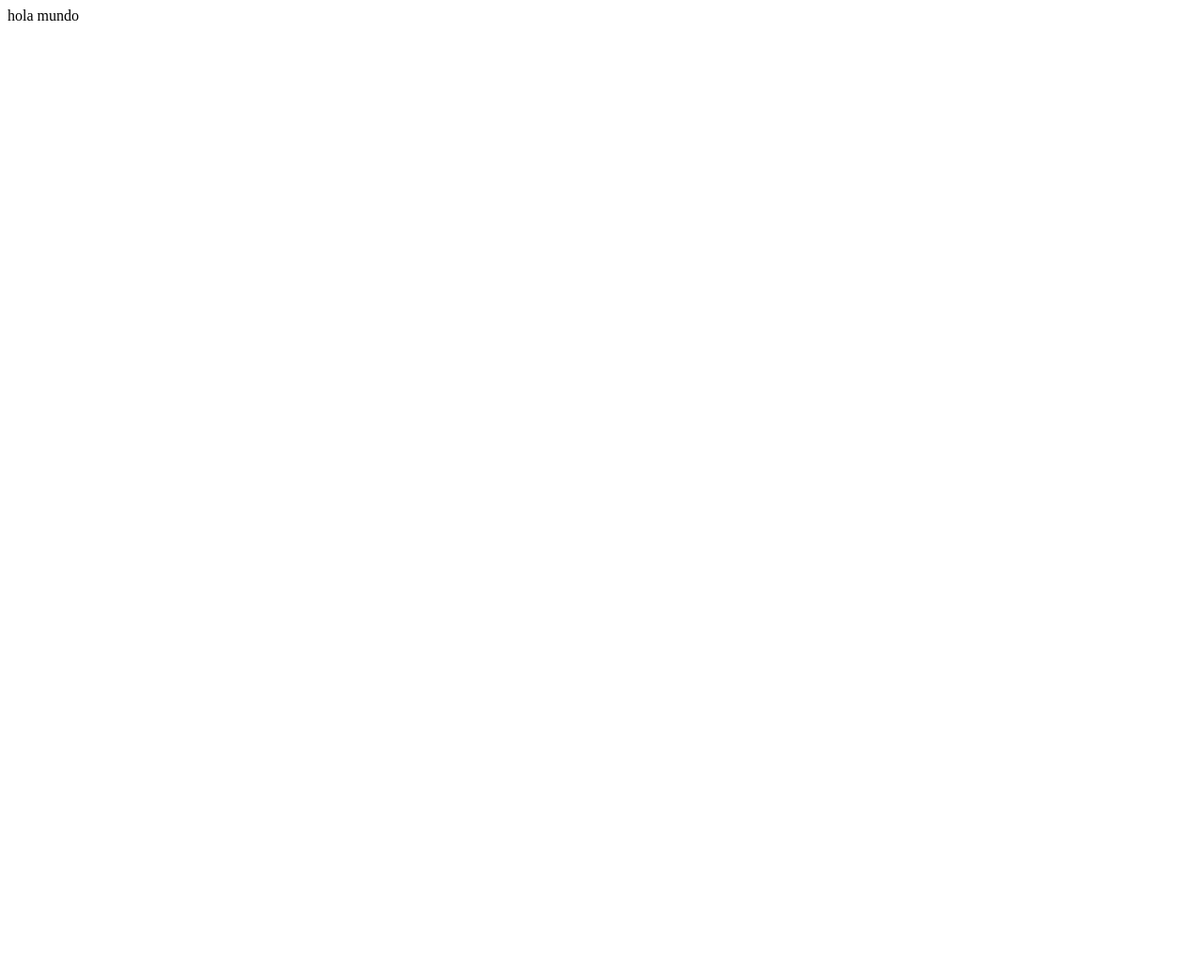
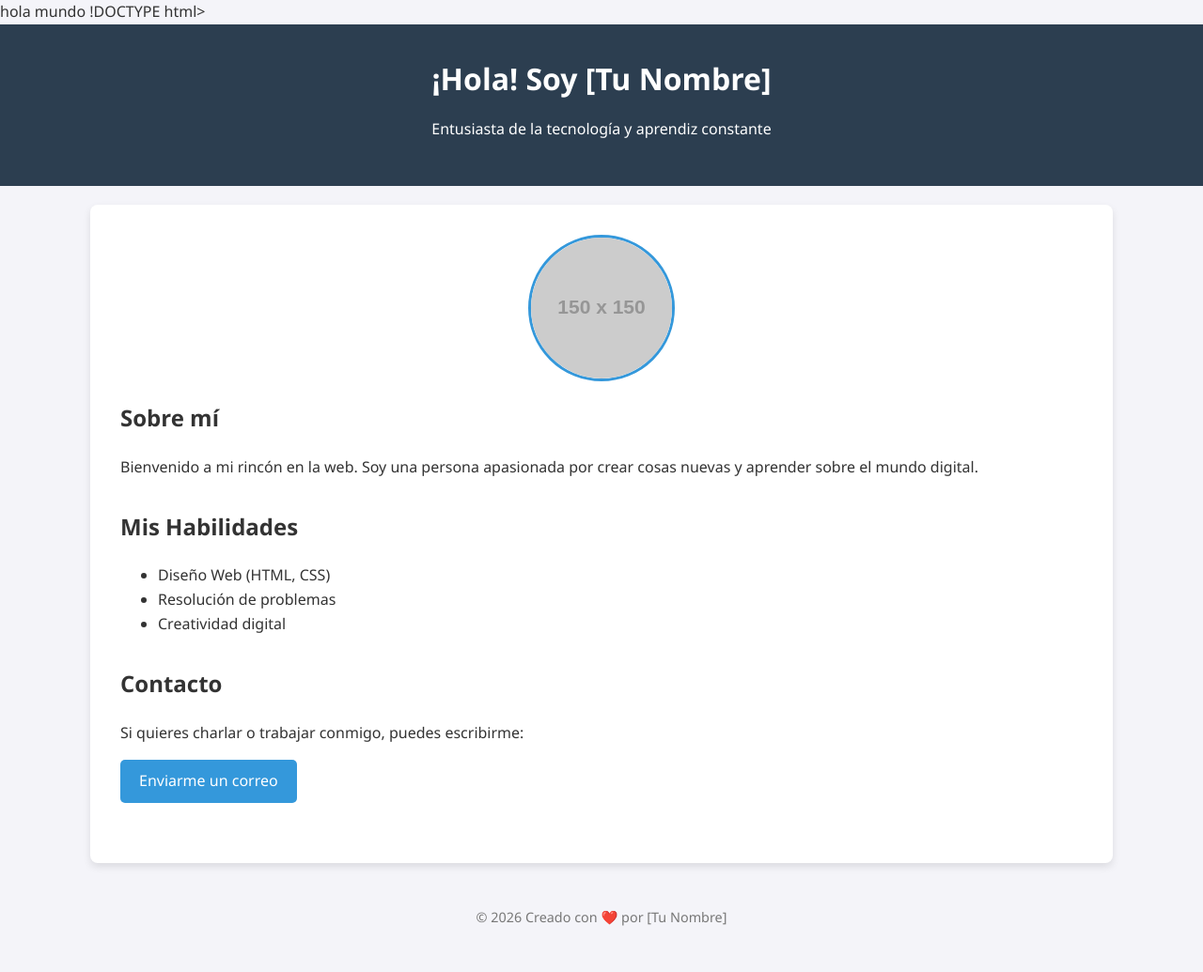
Before and after one commit to trujiangel7/trujiangel7.github.io, a plain HTML site: page index.html in a window 1280 px wide. Shown: the whole page at 94% size. Before the commit the page ends 800 px from the top, so only its background shows below. Drawn offline with Linux system fonts and the light colour scheme; placeholder pictures from the web are drawn by us.

Commit message:
Create personal webpage with HTML and CSS
Added basic HTML structure and styles for a personal webpage.

```diff
--- a/index.html
+++ b/index.html
@@ -1 +1,107 @@
 hola mundo
+!DOCTYPE html>
+<html lang="es">
+<head>
+    <meta charset="UTF-8">
+    <meta name="viewport" content="width=device-width, initial-scale=1.0">
+    <title>Mi Página Personal</title>
+    <style>
+        /* Estilos para darle vida a la página */
+        body {
+            font-family: 'Segoe UI', Tahoma, Geneva, Verdana, sans-serif;
+            line-height: 1.6;
+            margin: 0;
+            padding: 0;
+            background-color: #f4f4f9;
+            color: #333;
+        }
+
+        header {
+            background: #2c3e50;
+            color: #ffffff;
+            padding: 2rem 1rem;
+            text-align: center;
+        }
+
+        .container {
+            width: 80%;
+            margin: auto;
+            overflow: hidden;
+            padding: 2rem;
+            background: #fff;
+            margin-top: 20px;
+            border-radius: 8px;
+            box-shadow: 0 4px 8px rgba(0,0,0,0.1);
+        }
+
+        h1 { margin: 0; }
+
+        .profile-img {
+            display: block;
+            margin: 0 auto 1rem;
+            border-radius: 50%;
+            width: 150px;
+            height: 150px;
+            object-fit: cover;
+            border: 3px solid #3498db;
+        }
+
+        section { margin-bottom: 2rem; }
+
+        footer {
+            text-align: center;
+            padding: 2rem;
+            font-size: 0.9rem;
+            color: #777;
+        }
+
+        .btn {
+            display: inline-block;
+            background: #3498db;
+            color: #fff;
+            padding: 10px 20px;
+            text-decoration: none;
+            border-radius: 5px;
+            transition: background 0.3s;
+        }
+
+        .btn:hover { background: #2980b9; }
+    </style>
+</head>
+<body>
+
+    <header>
+        <h1>¡Hola! Soy [Tu Nombre]</h1>
+        <p>Entusiasta de la tecnología y aprendiz constante</p>
+    </header>
+
+    <div class="container">
+        <img src="https://via.placeholder.com/150" alt="Foto de perfil" class="profile-img">
+
+        <section id="sobre-mi">
+            <h2>Sobre mí</h2>
+            <p>Bienvenido a mi rincón en la web. Soy una persona apasionada por crear cosas nuevas y aprender sobre el mundo digital.</p>
+        </section>
+
+        <section id="habilidades">
+            <h2>Mis Habilidades</h2>
+            <ul>
+                <li>Diseño Web (HTML, CSS)</li>
+                <li>Resolución de problemas</li>
+                <li>Creatividad digital</li>
+            </ul>
+        </section>
+
+        <section id="contacto">
+            <h2>Contacto</h2>
+            <p>Si quieres charlar o trabajar conmigo, puedes escribirme:</p>
+            <a href="mailto:tu-correo@ejemplo.com" class="btn">Enviarme un correo</a>
+        </section>
+    </div>
+
+    <footer>
+        <p>&copy; 2026 Creado con ❤️ por [Tu Nombre]</p>
+    </footer>
+
+</body>
+</html>
```
